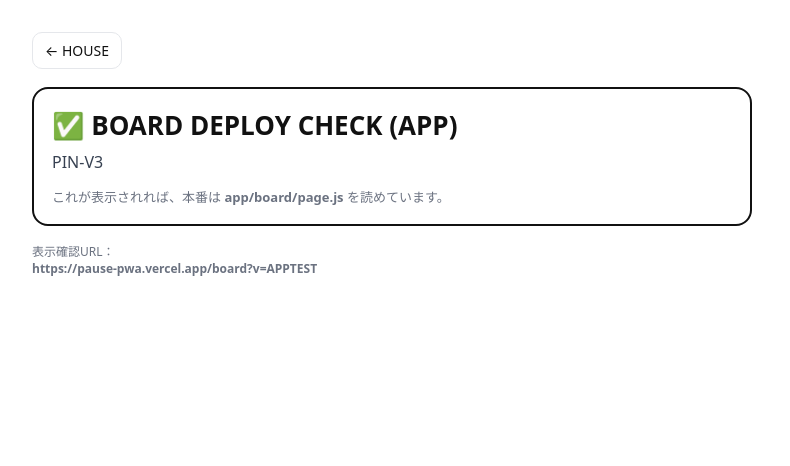
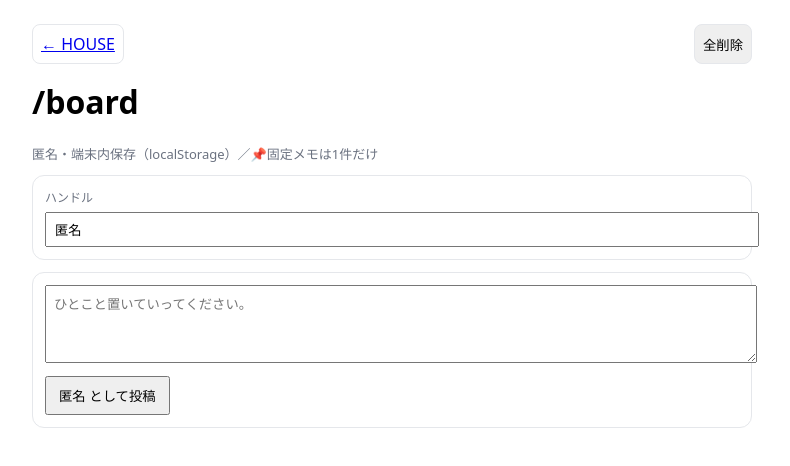
Before and after one commit to kan0601g-maker/pause-pwa, a Next.js app: page /board in a window 1280 px wide. Shown: the top 466 px of the page, without its empty margins (248-1038 px from the left). Built offline with nearby package versions, Linux system fonts and the light colour scheme.

Commit message:
Update page.js

```diff
--- a/app/board/page.js
+++ b/app/board/page.js
@@ -1,66 +1,185 @@
 "use client";
 
-import React from "react";
+import React, { useEffect, useMemo, useState } from "react";
 import Link from "next/link";
 
+const POSTS_KEY = "pause_board_posts_vFINAL";
+const NAME_KEY = "pause_board_name_v1";
+
+function now() {
+  return new Date().toISOString();
+}
+function jst(iso) {
+  try {
+    return new Date(iso).toLocaleString("ja-JP", { timeZone: "Asia/Tokyo" });
+  } catch {
+    return iso;
+  }
+}
+function cleanName(v) {
+  return (v || "匿名").trim().slice(0, 24) || "匿名";
+}
+
 export default function BoardPage() {
-  const bg = "#ffffff";
-  const fg = "#111111";
+  const [mounted, setMounted] = useState(false);
+  const [name, setName] = useState("匿名");
+  const [text, setText] = useState("");
+  const [posts, setPosts] = useState([]);
+
+  // 初期ロード
+  useEffect(() => {
+    setMounted(true);
+    const n = localStorage.getItem(NAME_KEY);
+    if (n) setName(cleanName(n));
+    const p = JSON.parse(localStorage.getItem(POSTS_KEY) || "[]");
+    setPosts(Array.isArray(p) ? p : []);
+  }, []);
+
+  // 保存
+  useEffect(() => {
+    if (!mounted) return;
+    localStorage.setItem(NAME_KEY, cleanName(name));
+  }, [mounted, name]);
+
+  useEffect(() => {
+    if (!mounted) return;
+    localStorage.setItem(POSTS_KEY, JSON.stringify(posts));
+  }, [mounted, posts]);
+
+  function addPost() {
+    if (!text.trim()) return;
+    setPosts((prev) => [
+      {
+        id: crypto.randomUUID(),
+        name: cleanName(name),
+        body: text.trim(),
+        createdAt: now(),
+        pinned: false,
+      },
+      ...prev,
+    ]);
+    setText("");
+  }
+
+  function delPost(id) {
+    setPosts((p) => p.filter((x) => x.id !== id));
+  }
+
+  function togglePin(id) {
+    setPosts((p) =>
+      p.map((x) =>
+        x.id === id
+          ? { ...x, pinned: !x.pinned }
+          : x.pinned
+          ? { ...x, pinned: false }
+          : x
+      )
+    );
+  }
+
+  const pinned = posts.find((p) => p.pinned);
+  const normal = posts.filter((p) => !p.pinned);
+
   const border = "#e5e7eb";
 
   return (
-    <div
-      style={{
-        minHeight: "100vh",
-        background: bg,
-        color: fg,
-        fontFamily:
-          'ui-sans-serif, system-ui, -apple-system, "Segoe UI", Roboto, "Helvetica Neue", Arial',
-        padding: 24,
-      }}
-    >
-      <div style={{ maxWidth: 720, margin: "0 auto" }}>
-        <div style={{ display: "flex", alignItems: "center", gap: 12 }}>
-          <Link
-            href="/"
-            style={{
-              textDecoration: "none",
-              color: fg,
-              border: `1px solid ${border}`,
-              padding: "8px 12px",
-              borderRadius: 10,
-              fontSize: 14,
-            }}
-          >
+    <div style={{ minHeight: "100vh", background: "#fff", padding: 16 }}>
+      <div style={{ maxWidth: 720, margin: "0 auto", fontFamily: "system-ui" }}>
+        <div style={{ display: "flex", justifyContent: "space-between" }}>
+          <Link href="/" style={{ border: `1px solid ${border}`, padding: 8, borderRadius: 8 }}>
             ← HOUSE
           </Link>
+          <button
+            onClick={() => {
+              if (confirm("全削除しますか？")) setPosts([]);
+            }}
+            style={{ border: `1px solid ${border}`, padding: 8, borderRadius: 8 }}
+          >
+            全削除
+          </button>
         </div>
 
-        <div
-          style={{
-            marginTop: 18,
-            border: `2px solid ${fg}`,
-            borderRadius: 16,
-            padding: 18,
-            background: "#fff",
-          }}
-        >
-          <div style={{ fontSize: 26, fontWeight: 700 }}>
-            ✅ BOARD DEPLOY CHECK (APP)
-          </div>
-          <div style={{ marginTop: 8, fontSize: 16, color: "#374151" }}>
-            PIN-V3
-          </div>
-          <div style={{ marginTop: 14, fontSize: 13, color: "#6b7280" }}>
-            これが表示されれば、本番は <b>app/board/page.js</b> を読めています。
+        <h1 style={{ marginTop: 16 }}>/board</h1>
+        <div style={{ color: "#6b7280", fontSize: 13 }}>
+          匿名・端末内保存（localStorage）／📌固定メモは1件だけ
+        </div>
+
+        {/* ハンドル */}
+        <div style={{ border: `1px solid ${border}`, padding: 12, borderRadius: 12, marginTop: 12 }}>
+          <div style={{ fontSize: 12, color: "#6b7280" }}>ハンドル</div>
+          <input
+            value={name}
+            onChange={(e) => setName(e.target.value)}
+            style={{ width: "100%", padding: 8, marginTop: 6 }}
+          />
+        </div>
+
+        {/* 投稿 */}
+        <div style={{ border: `1px solid ${border}`, padding: 12, borderRadius: 12, marginTop: 12 }}>
+          <textarea
+            value={text}
+            onChange={(e) => setText(e.target.value)}
+            rows={4}
+            placeholder="ひとこと置いていってください。"
+            style={{ width: "100%", padding: 8 }}
+          />
+          <div style={{ marginTop: 8 }}>
+            <button onClick={addPost} style={{ padding: "8px 12px" }}>
+              {cleanName(name)} として投稿
+            </button>
           </div>
         </div>
 
-        <div style={{ marginTop: 16, color: "#6b7280", fontSize: 12 }}>
-          表示確認URL：<br />
-          <b>https://pause-pwa.vercel.app/board?v=APPTEST</b>
-        </div>
+        {/* 📌固定 */}
+        {pinned && (
+          <Post
+            post={pinned}
+            pinned
+            onPin={() => togglePin(pinned.id)}
+            onDel={() => delPost(pinned.id)}
+          />
+        )}
+
+        {/* 一覧 */}
+        {normal.map((p) => (
+          <Post
+            key={p.id}
+            post={p}
+            onPin={() => togglePin(p.id)}
+            onDel={() => delPost(p.id)}
+          />
+        ))}
       </div>
     </div>
   );
 }
+
+function Post({ post, pinned, onPin, onDel }) {
+  const border = "#e5e7eb";
+  return (
+    <div
+      style={{
+        border: `1px solid ${border}`,
+        padding: 12,
+        borderRadius: 12,
+        marginTop: 12,
+        background: pinned ? "#f8fafc" : "#fff",
+      }}
+    >
+      <div style={{ display: "flex", justifyContent: "space-between" }}>
+        <div>
+          <b>{post.name}</b>{" "}
+          <span style={{ fontSize: 12, color: "#6b7280" }}>{jst(post.createdAt)}</span>
+          {post.pinned && <span style={{ marginLeft: 6 }}>📌</span>}
+        </div>
+        <div>
+          <button onClick={onPin} style={{ marginRight: 8 }}>
+            {post.pinned ? "固定解除" : "📌 固定"}
+          </button>
+          <button onClick={onDel}>削除</button>
+        </div>
+      </div>
+      <div style={{ marginTop: 8, whiteSpace: "pre-wrap" }}>{post.body}</div>
+    </div>
+  );
+}
```
